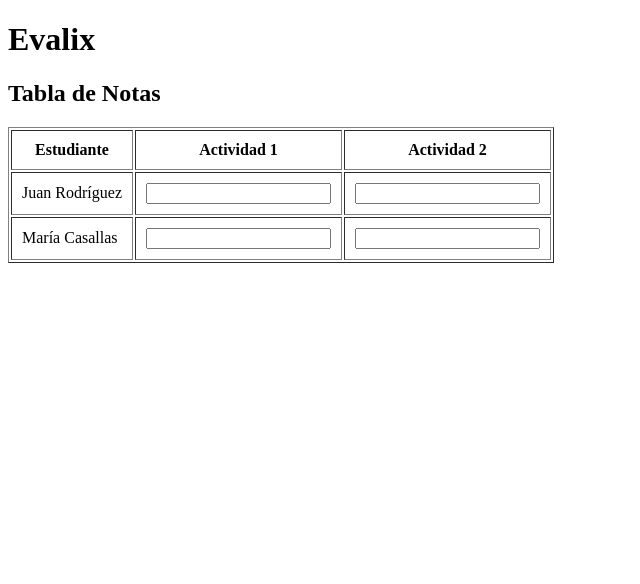
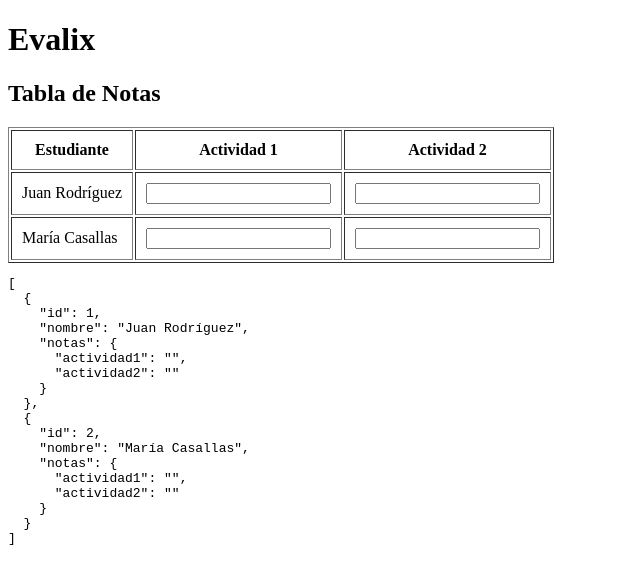
Before and after one commit to Frixix/Evalix, a React (Vite) app: page / in a window 1280 px wide. Shown: the top 584 px of the page, without its empty margins (0-640 px from the left). Built offline with nearby package versions, Linux system fonts and the light colour scheme.

Commit message:
Feat : ahora la tabla guarda los cambios

```diff
--- a/src/components/TablaNotas.jsx
+++ b/src/components/TablaNotas.jsx
@@ -1,6 +1,26 @@
 import { estudiantesMock } from "../data/estudiantes";
+import { useState } from "react";
 
 function TablaNotas() {
+  const [estudiantes, setEstudiantes] = useState(estudiantesMock);
+
+    const handleNotaChange = (id, actividad, valor) => {
+    const nuevosEstudiantes = estudiantes.map((est) => {
+      if (est.id === id) {
+        return {
+          ...est,
+          notas: {
+            ...est.notas,
+            [actividad]: valor
+          }
+        };
+      }
+      return est;
+    });
+
+    setEstudiantes(nuevosEstudiantes);
+  };
+
   return (
     <div>
       <h2>Tabla de Notas</h2>
@@ -15,21 +35,34 @@ function TablaNotas() {
         </thead>
 
         <tbody>
-          {estudiantesMock.map((est) => (
+          {estudiantes.map((est) => (
             <tr key={est.id}>
               <td>{est.nombre}</td>
 
               <td>
-                <input type="number" />
+                <input
+                  type="number"
+                  value={est.notas.actividad1}
+                  onChange={(e) =>
+                    handleNotaChange(est.id, "actividad1", e.target.value)
+                  }
+                />
               </td>
 
               <td>
-                <input type="number" />
+                <input
+                  type="number"
+                  value={est.notas.actividad2}
+                  onChange={(e) =>
+                    handleNotaChange(est.id, "actividad2", e.target.value)
+                  }
+                />
               </td>
             </tr>
           ))}
         </tbody>
       </table>
+      <pre>{JSON.stringify(estudiantes, null, 2)}</pre>
     </div>
   );
 }
--- a/src/data/estudiantes.js
+++ b/src/data/estudiantes.js
@@ -1,4 +1,18 @@
 export const estudiantesMock = [
-  { id: 1, nombre: "Juan Rodríguez" },
-  { id: 2, nombre: "María Casallas" }
+  {
+    id: 1,
+    nombre: "Juan Rodríguez",
+    notas: {
+      actividad1: "",
+      actividad2: ""
+    }
+  },
+  {
+    id: 2,
+    nombre: "María Casallas",
+    notas: {
+      actividad1: "",
+      actividad2: ""
+    }
+  }
 ];
```
